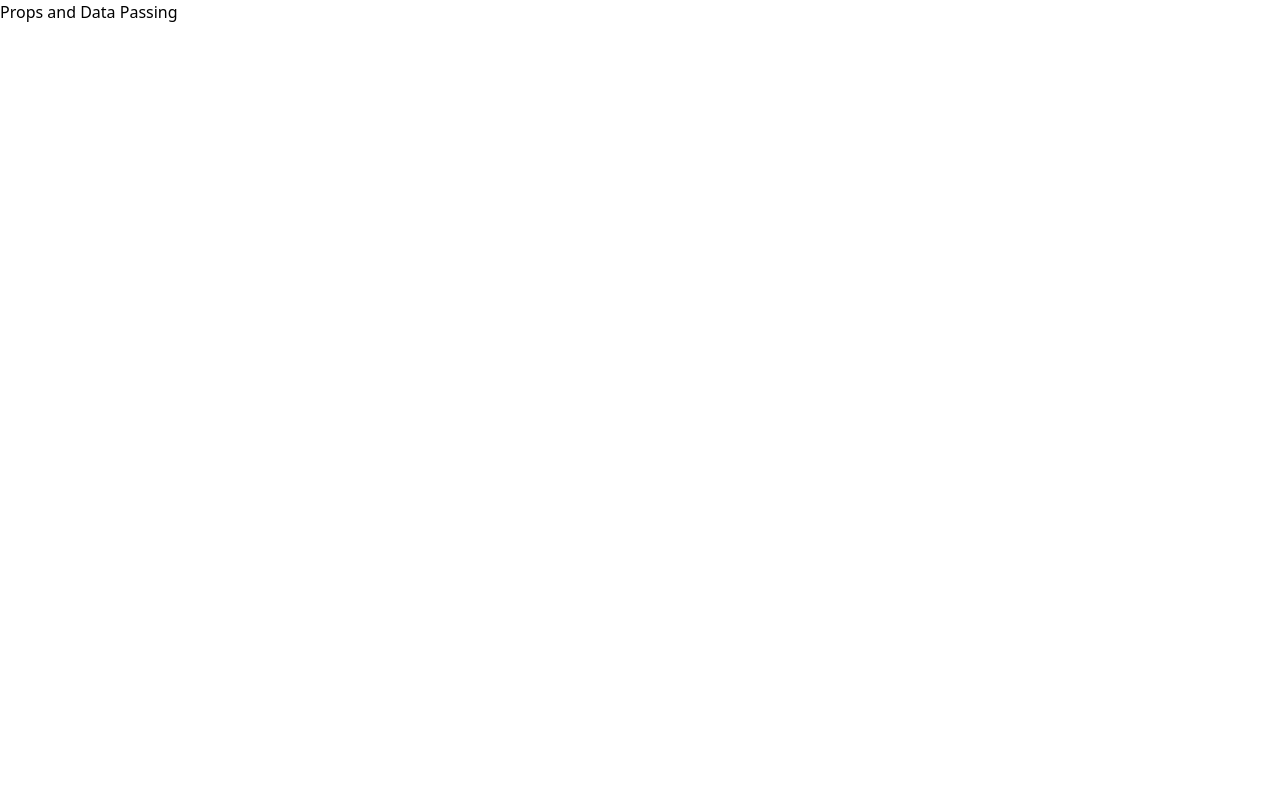
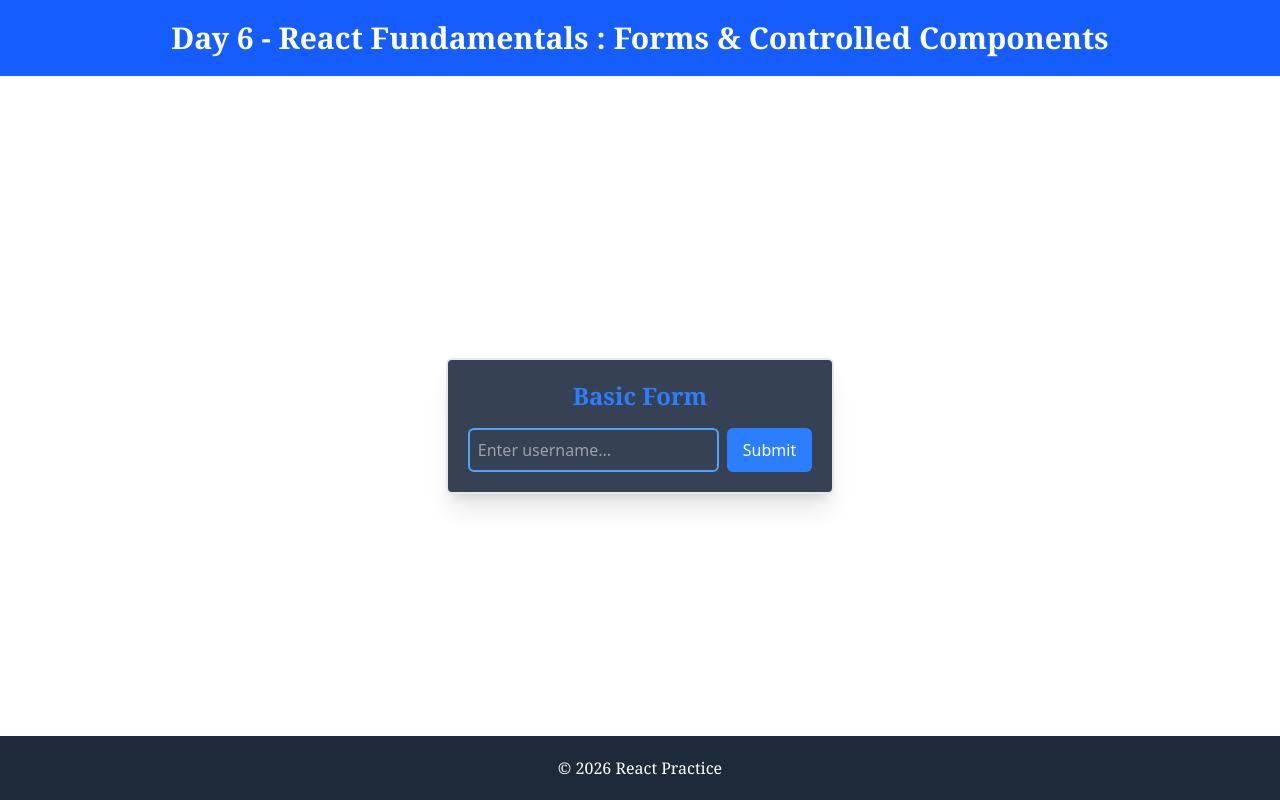
Before and after one commit to JekenMaharjan/react-fundamentals, a React (Vite) app in the folder client/: page /06-controlled-forms in a window 1280 px wide. Built offline with nearby package versions, Linux system fonts and the light colour scheme.

Commit message:
Day 6 : Forms & Controlled Components (Complete)

```diff
--- a/client/src/pages/05-events-state-updates/EventsDemo.jsx
+++ b/client/src/pages/05-events-state-updates/EventsDemo.jsx
@@ -11,7 +11,7 @@
 
     return (
         <div className="flex flex-col gap-5 bg-gray-500 p-5 rounded">
-            <div className="flex justify-between items-center bg-gray-200 p-4 rounded">
+            <div className="flex gap-5 justify-between items-center bg-gray-200 p-4 rounded">
                 <button
                     className="px-4 py-2 bg-yellow-500 hover:bg-yellow-600 text-white rounded-md"
                     onClick={handleClick}
@@ -21,7 +21,7 @@
                 <p>{message}</p>
             </div>
 
-            <div className="flex justify-between items-center bg-gray-200 p-4 rounded">
+            <div className="flex gap-5 justify-between items-center bg-gray-200 p-4 rounded">
                 <button
                     className="px-4 py-2 bg-green-500 hover:bg-green-600 text-white rounded-md"
                     onClick={() => setCount(count + 1)}
--- a/client/src/pages/06-controlled-forms/App.jsx
+++ b/client/src/pages/06-controlled-forms/App.jsx
@@ -1,8 +1,28 @@
+import SimpleForm from "./SimpleForm";
 
 const ControlledFormsPage = () => {
+    const currentYear = new Date().getFullYear();
+
     return (
-        <div>
-            <h1>Props and Data Passing</h1>
+        <div className="flex flex-col items-center justify-between min-w-screen min-h-screen">
+            {/* HEADER SECTION */}
+            <header className="font-serif font-bold text-3xl mb-10 bg-blue-600 text-white w-full text-center p-5">
+                <h1>
+                    Day 6 - React Fundamentals : Forms & Controlled Components
+                </h1>
+            </header>
+
+            {/* MAIN CONTENT */}
+            <main className="flex-1 flex w-full p-5 justify-center items-center">
+                <SimpleForm />
+            </main>
+
+            {/* FOOTER SECTION */}
+            <footer className="flex w-full p-5 justify-center bg-gray-800">
+                <p className="text-center text-white font-serif">
+                    © {currentYear} React Practice
+                </p>
+            </footer>
         </div>
     );
 };
--- /dev/null
+++ b/client/src/pages/06-controlled-forms/SimpleForm.jsx
@@ -0,0 +1,41 @@
+import { useState } from "react";
+
+const SimpleForm = () => {
+    const [username, setUsername] = useState("");
+
+    const handleSubmit = (e) => {
+        e.preventDefault();
+        alert(`Submitted: ${username}`);
+    };
+
+    return (
+        <div className="flex flex-col gap-4 bg-gray-700 border-2 border-gray-200 shadow-xl p-5 rounded-md">
+            <h3
+                className="font-bold font-serif text-2xl text-center text-blue-500"
+            >
+                Basic Form
+            </h3>
+            <form
+                className="flex gap-2"
+                onSubmit={handleSubmit}
+            >
+                <input
+                    type="text"
+                    placeholder="Enter username..."
+                    value={username}
+                    onChange={(e) => setUsername(e.target.value)}
+                    className="border-2 text-white border-blue-400 p-2 rounded-md focus:outline-none"
+                />
+
+                <button
+                    type="submit"
+                    className="px-4 py-2 text-white bg-blue-500 hover:bg-blue-600 rounded-md"
+                >
+                    Submit
+                </button>
+            </form>
+        </div>
+    );
+};
+
+export default SimpleForm;
--- a/client/src/pages/Home.jsx
+++ b/client/src/pages/Home.jsx
@@ -40,7 +40,7 @@
             </h1>
 
             {/* Grid container for buttons */}
-            <div className='grid grid-cols-5 gap-5'>
+            <div className='grid sm:grid-cols-2 lg:grid-cols-5 gap-5'>
                 {/* Map over routeLinks array to create a button for each lesson */}
                 {routeLinks.map((route) => (
                     <button
```
Also changed, not shown: client/src/pages/05-events-state-updates/README.md, client/src/pages/06-controlled-forms/README.md.
